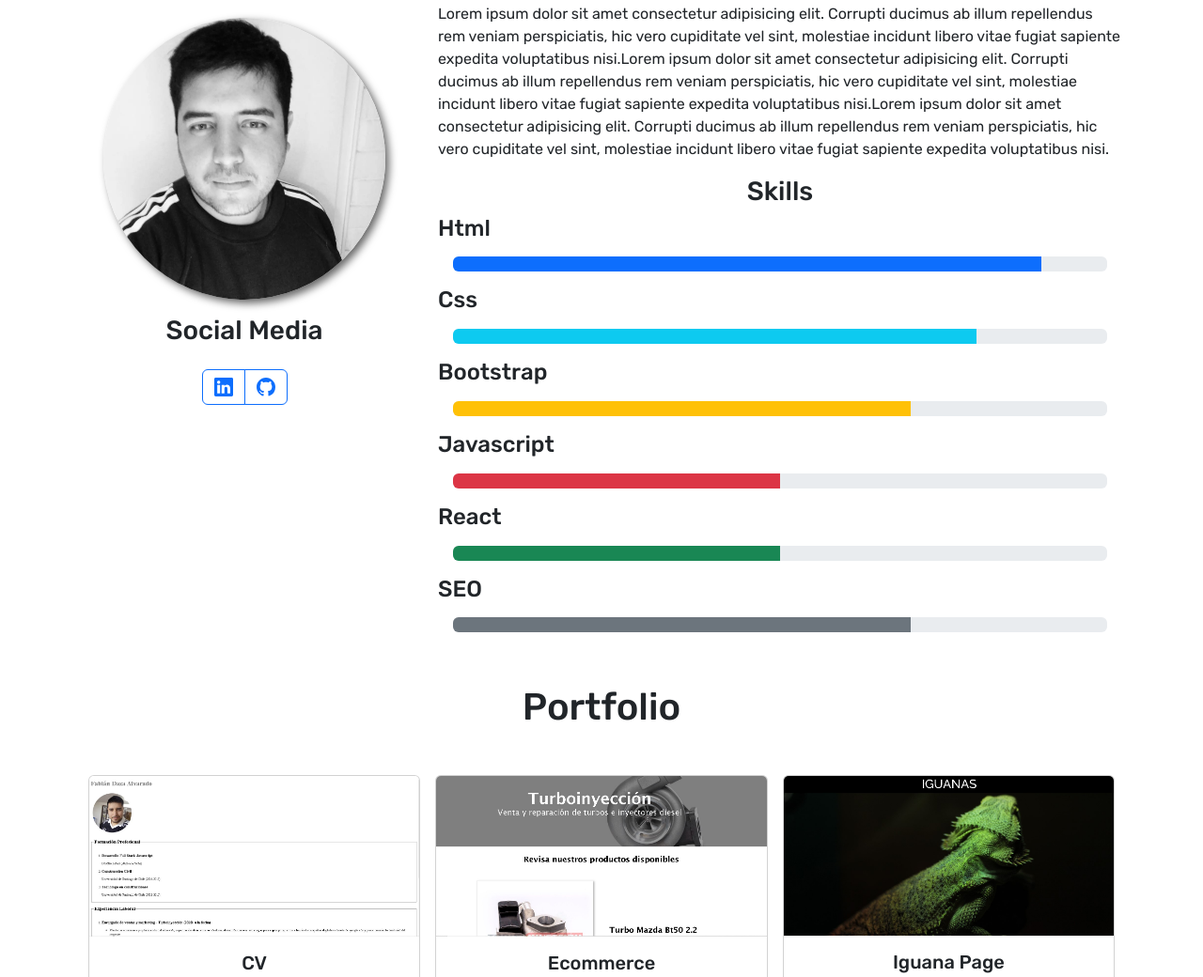
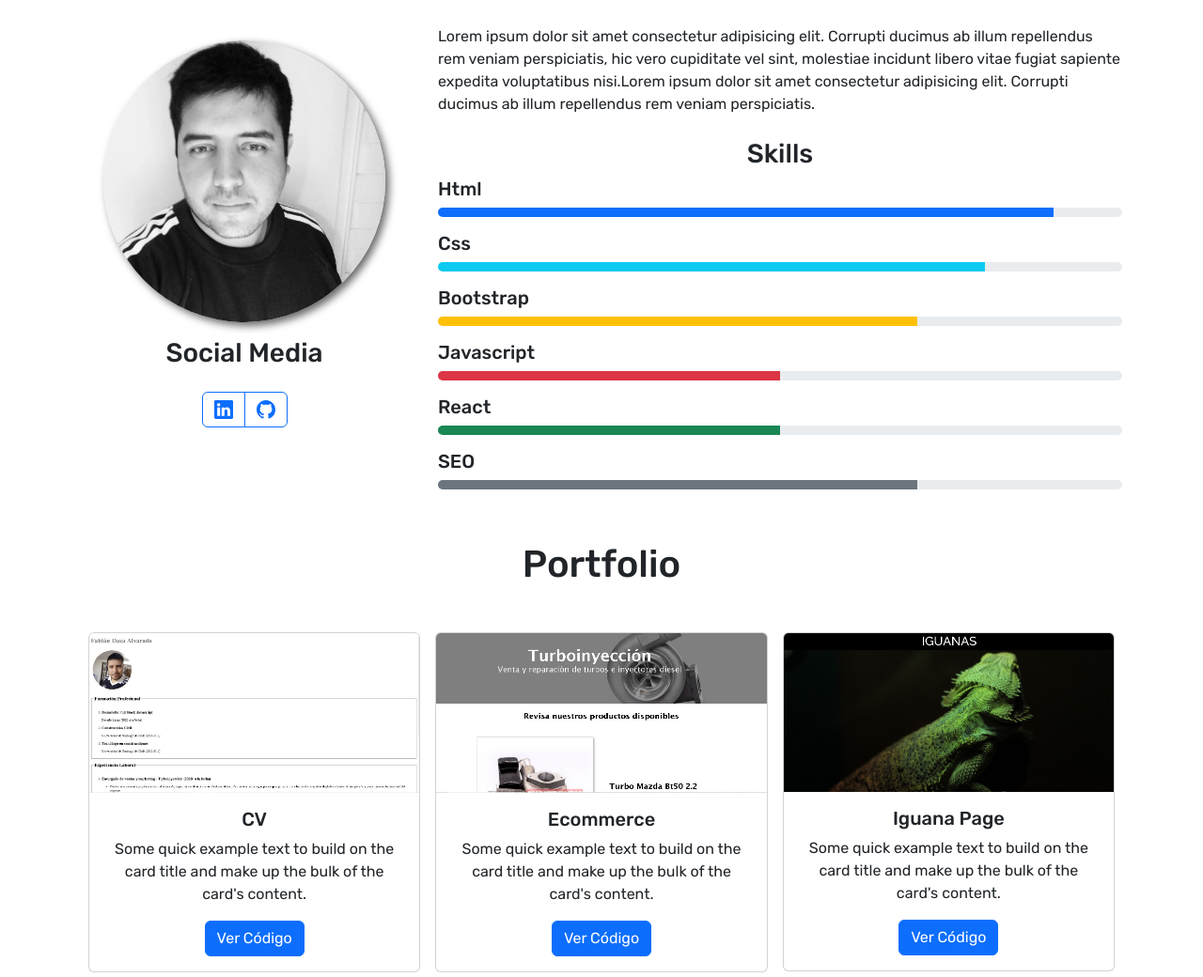
Before and after one commit to raulou92/fabi-daza, a plain HTML site: page index.html in a window 1280 px wide. Shown: the part 833-1873 px from the top of the page at 94% size. Drawn offline with nearby package versions, Linux system fonts and the light colour scheme.

Commit message:
Se disminuyó el tamaño de la letra en el header y distintas partes de la página. Se agregó más margin a las distintas secciones. La sección "skills" fue reducida en tamaño.

```diff
--- a/assets/css/styles.css
+++ b/assets/css/styles.css
@@ -32,8 +32,11 @@ ul li a:hover{
     border-radius: 50%;
     box-shadow: 4px 4px 8px rgba(0, 0, 0, 0.6);
  }
- .card img:hover{
+ .card:hover{
     transform: scale(1.05);
     transition: 0.5s;
+ }
 
- }
+ .progress {
+    height: 10px;
+}
--- a/index.html
+++ b/index.html
@@ -24,13 +24,13 @@
             <div class="collapse navbar-collapse" id="navbarNav">
                 <ul class="navbar-nav ms-auto text-center">
                     <li class="nav-item mx-3">
-                        <a class="nav-link active fs-4" aria-current="page" href="#about">About</a>
+                        <a class="nav-link active fs-5" aria-current="page" href="#about">About</a>
                     </li>
                     <li class="nav-item mx-3">
-                        <a class="nav-link active fs-4" aria-current="page" href="#portfolio">Portfolio </a>
+                        <a class="nav-link active fs-5" aria-current="page" href="#portfolio">Portfolio </a>
                     </li>
                     <li class=" nav-item mx-3">
-                            <a class="nav-link active fs-4" aria-current="page" href="#contact">Contact me</a>
+                            <a class="nav-link active fs-5" aria-current="page" href="#contact">Contact me</a>
                     </li>
                 </ul>
             </div>
@@ -44,7 +44,7 @@
         </div>
     </section>
     <section id="about">
-        <div class="container">
+        <div class="container mt-5">
             <h2 class="text-center m-4 fs-1">About me</h2>
             <div class="row">
                 <div class="col-md-4 p-3 text-center my-3">
@@ -73,39 +73,35 @@
                         rem veniam perspiciatis, hic vero cupiditate vel sint, molestiae incidunt libero vitae fugiat
                         sapiente expedita voluptatibus nisi.Lorem ipsum dolor sit amet consectetur adipisicing elit.
                         Corrupti ducimus ab illum repellendus
-                        rem veniam perspiciatis, hic vero cupiditate vel sint, molestiae incidunt libero vitae fugiat
-                        sapiente expedita voluptatibus nisi.Lorem ipsum dolor sit amet consectetur adipisicing elit.
-                        Corrupti ducimus ab illum repellendus
-                        rem veniam perspiciatis, hic vero cupiditate vel sint, molestiae incidunt libero vitae fugiat
-                        sapiente expedita voluptatibus nisi.</p>
-                    <h3 class="text-center">Skills</h3>
-                    <h4>Html</h4>
-                    <div class="progress m-3">
+                        rem veniam perspiciatis.</p>
+                    <h3 class="text-center mt-4">Skills</h3>
+                    <h5>Html</h5>
+                    <div class="progress mb-3">
                         <div class="progress-bar bg-primary" role="progressbar" aria-label="Success example"
                             style="width: 90%" aria-valuenow="25" aria-valuemin="0" aria-valuemax="100"></div>
                     </div>
-                    <h4>Css</h4>
-                    <div class="progress m-3">
+                    <h5>Css</h5>
+                    <div class="progress mb-3">
                         <div class="progress-bar bg-info" role="progressbar" aria-label="Info example"
                             style="width: 80%" aria-valuenow="50" aria-valuemin="0" aria-valuemax="100"></div>
                     </div>
-                    <h4>Bootstrap</h4>
-                    <div class="progress m-3">
+                    <h5>Bootstrap</h5>
+                    <div class="progress mb-3">
                         <div class="progress-bar bg-warning" role="progressbar" aria-label="Warning example"
                             style="width: 70%" aria-valuenow="75" aria-valuemin="0" aria-valuemax="100"></div>
                     </div>
-                    <h4>Javascript</h4>
-                    <div class="progress m-3">
+                    <h5>Javascript</h5>
+                    <div class="progress mb-3">
                         <div class="progress-bar bg-danger" role="progressbar" aria-label="Danger example"
                             style="width: 50%" aria-valuenow="100" aria-valuemin="0" aria-valuemax="100"></div>
                     </div>
-                    <h4>React</h4>
-                    <div class="progress m-3">
+                    <h5>React</h5>
+                    <div class="progress mb-3">
                         <div class="progress-bar bg-success" role="progressbar" aria-label="Warning example"
                             style="width: 50%" aria-valuenow="75" aria-valuemin="0" aria-valuemax="100"></div>
                     </div>
-                    <h4>SEO</h4>
-                    <div class="progress m-3">
+                    <h5>SEO</h5>
+                    <div class="progress mb-3">
                         <div class="progress-bar bg-secondary" role="progressbar" aria-label="Warning example"
                             style="width: 70%" aria-valuenow="75" aria-valuemin="0" aria-valuemax="100"></div>
                     </div>
@@ -114,7 +110,7 @@
         </div>
     </section>
     <section id="portfolio">
-        <div class="container">
+        <div class="container mb-5">
             <h2 class="text-center m-4 fs-1"> Portfolio </h2>
             <div class="row text-center p-3">
                 <div class="col-lg-4 col-md-6 p-2">
@@ -185,15 +181,14 @@
                             <h5 class="card-title">Portfolio</h5>
                             <p class="card-text">Some quick example text to build on the card title and make up the bulk
                                 of the card's content.</p>
-                            <a href="https://github.com/Fabi-daza/fabi-daza.github.io" class="btn btn-primary">Ver
-                                Codigo</a>
+                            <a href="https://github.com/Fabi-daza/fabi-daza.github.io" class="btn btn-primary">Ver Código</a>
                         </div>
                     </div>
                 </div>
             </div>
         </div>
     </section>
-    <section id="contact" class="bg-dark p-3">
+    <section id="contact" class="bg-dark p-4">
         <div class="container text-center">
             <h2 class="text-center text-light py-4">Contact me</h2>
             <form>
@@ -223,7 +218,7 @@
             </form>
         </div>
     </section>
-    <section id="Footer" class="bg-dark p-3">
+    <section id="Footer" class="bg-dark p-3  border border-start-0 border-end-0 border-bottom-0 border-secondary" style="--bs-border-opacity: .3;">
         <div class="container text-center text-light">
             Fabián Daza 2022
         </div>
```
